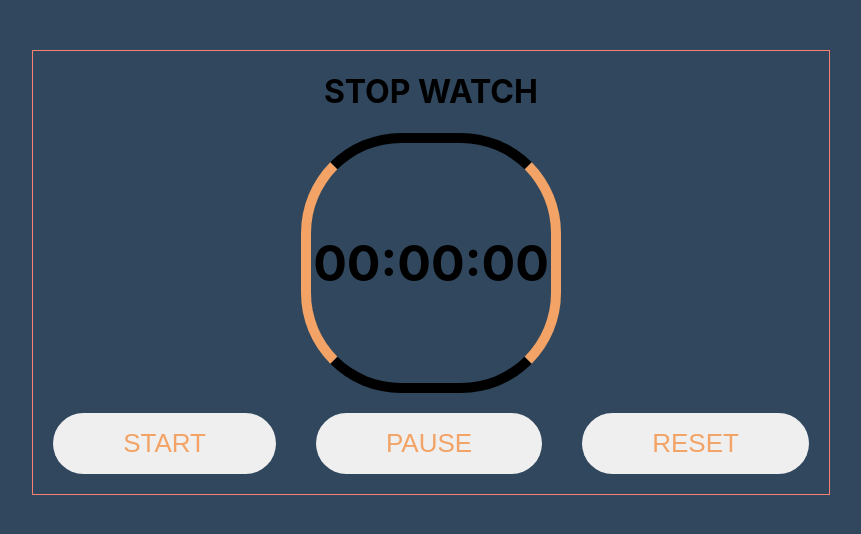
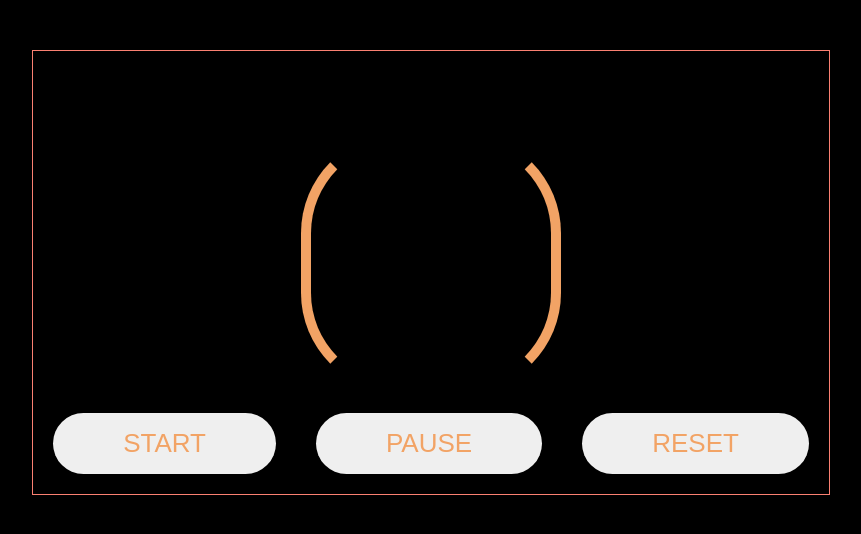
Before and after one commit to samadakram/Stop-watch-typescript, a React (Create React App) app: page / in a window 1280 px wide. Shown: the top 534 px of the page, without its empty margins (209-1070 px from the left). Built offline with nearby package versions, Linux system fonts and the light colour scheme.

Commit message:
Update App.css

```diff
--- a/src/components/App/App.css
+++ b/src/components/App/App.css
@@ -1,7 +1,7 @@
 body {
     margin: 0;
     padding: 0;
-    background-color: #30475e;
+    background-color: black;
 }
 
 .app-container {
```
